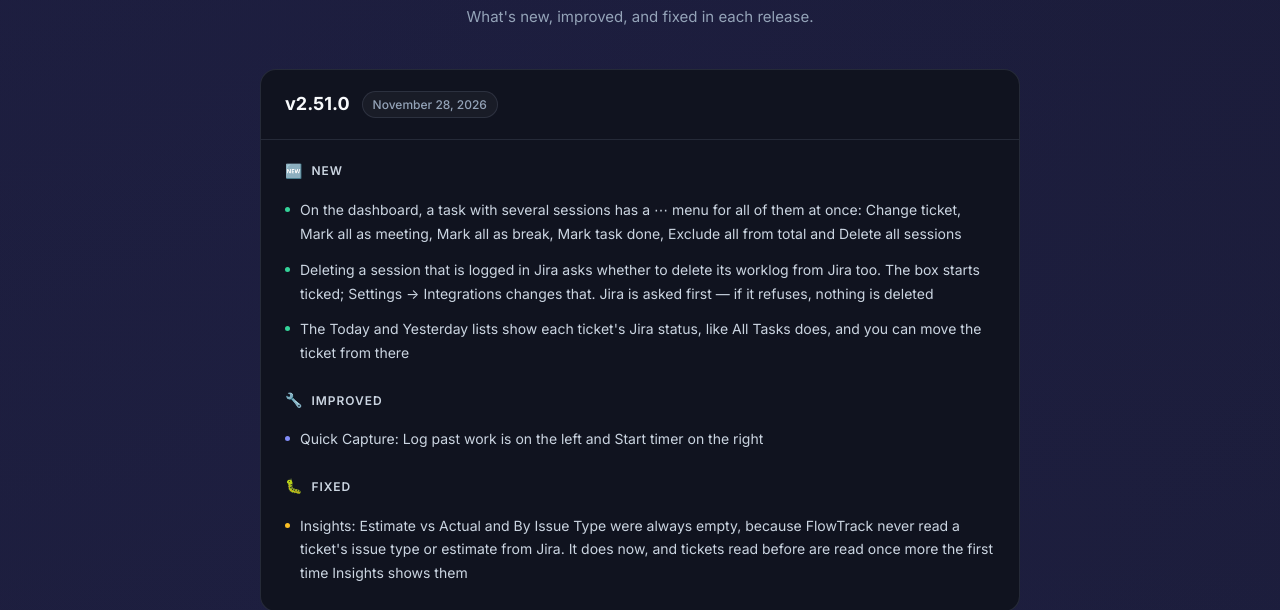
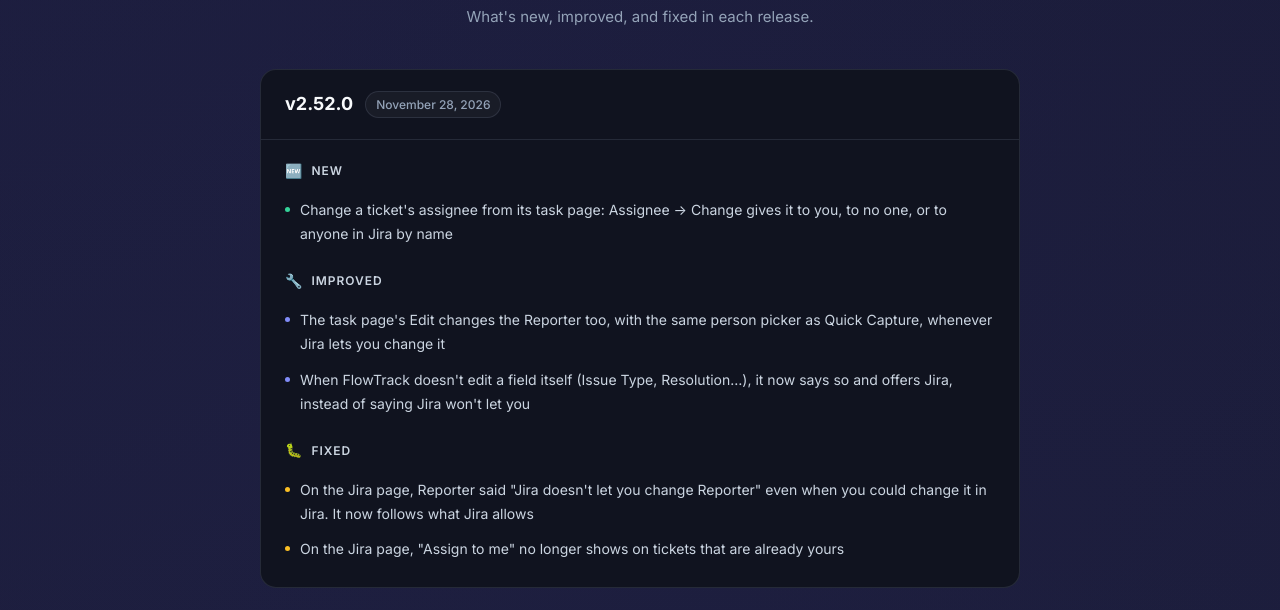
Before and after one commit to harshit9466/flowtrack-releases, a plain HTML site: page docs/changelog.html in a window 1280 px wide. Shown: the part 192-802 px from the top of the page. Drawn offline with Linux system fonts and the light colour scheme.

Commit message:
update changelog: v2.52.0

```diff
--- a/docs/changelog.html
+++ b/docs/changelog.html
@@ -125,6 +125,36 @@
       <p>What's new, improved, and fixed in each release.</p>
     </div>
 
+    <!-- v2.52.0 -->
+    <div class="release">
+      <div class="release-header">
+        <span class="release-version">v2.52.0</span>
+        <span class="release-date">November 28, 2026</span>
+      </div>
+      <div class="release-body">
+        <div class="section section-new">
+          <div class="section-title"><span class="section-icon">🆕</span> New</div>
+          <ul>
+            <li>Change a ticket's assignee from its task page: Assignee → Change gives it to you, to no one, or to anyone in Jira by name</li>
+          </ul>
+        </div>
+        <div class="section section-improved">
+          <div class="section-title"><span class="section-icon">🔧</span> Improved</div>
+          <ul>
+            <li>The task page's Edit changes the Reporter too, with the same person picker as Quick Capture, whenever Jira lets you change it</li>
+            <li>When FlowTrack doesn't edit a field itself (Issue Type, Resolution…), it now says so and offers Jira, instead of saying Jira won't let you</li>
+          </ul>
+        </div>
+        <div class="section section-fixed">
+          <div class="section-title"><span class="section-icon">🐛</span> Fixed</div>
+          <ul>
+            <li>On the Jira page, Reporter said "Jira doesn't let you change Reporter" even when you could change it in Jira. It now follows what Jira allows</li>
+            <li>On the Jira page, "Assign to me" no longer shows on tickets that are already yours</li>
+          </ul>
+        </div>
+      </div>
+    </div>
+
     <!-- v2.51.0 -->
     <div class="release">
       <div class="release-header">
```
